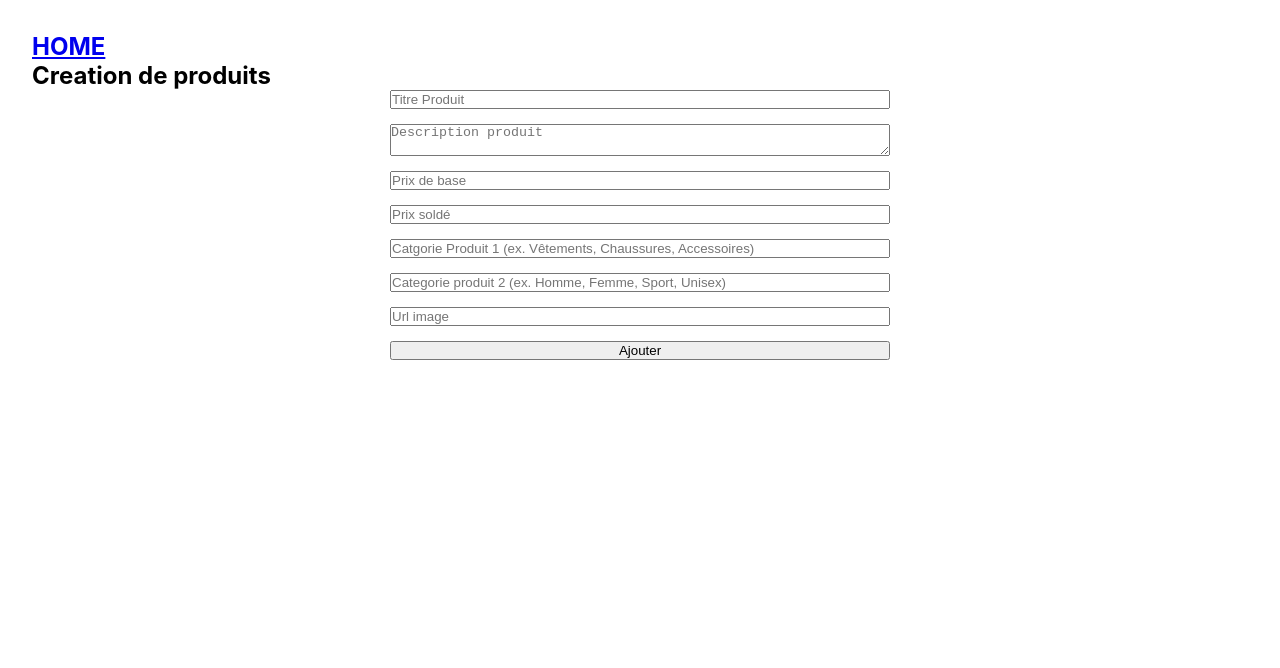
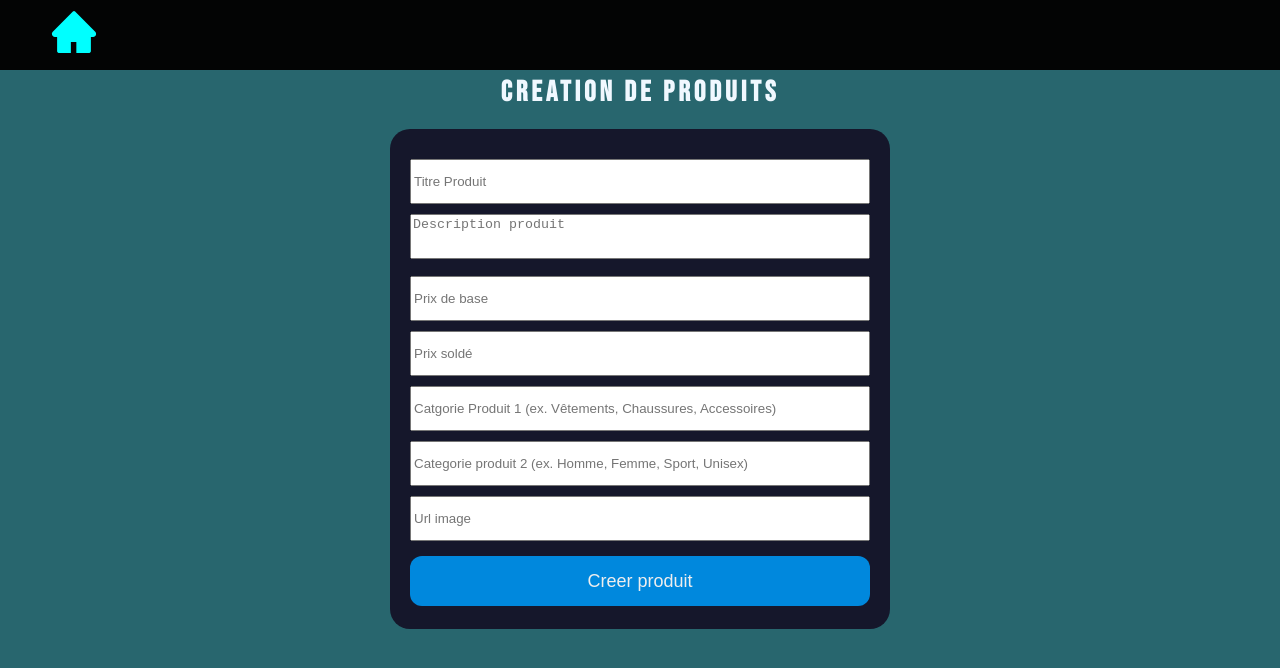
Before and after one commit to AndyBalago/ShopTendance, a React (Create React App) app: page /create in a window 1280 px wide. Shown: the top 668 px of the page. Built offline with nearby package versions, Linux system fonts and the light colour scheme; data requests are answered from the project's data file.

Commit message:
Mise en forme de l'App

```diff
--- a/db.json
+++ b/db.json
@@ -145,16 +145,28 @@
       "imageUrl": "https://img.freepik.com/photos-gratuite/maillot-bain-fond-jaune-isole_1303-13545.jpg?w=1380&t=st=1697105745~exp=1697106345~hmac=ac0dbee6a124ac0f32e039be6d18b8df61a56e1294423f2765d1286da55c21da"
     },
     {
-      "id": 13,
-      "title": "Camisa fea",
+      "title": "Camisa",
       "description": "Camisa blanca",
-      "basePrice": 50,
-      "salePrice": 30,
+      "basePrice": 30,
+      "salePrice": 20,
       "imageUrl": "https://img.freepik.com/foto-gratis/sesion-fotos-al-aire-libre-primer-plano-blanco-camisa-casual-negocios_53876-119744.jpg?w=740&t=st=1697530477~exp=1697531077~hmac=4d6b971ae2c32b800ee8a39e414c62590ccc5234312ebc9d828daa3cd6e1a1da",
       "categories": [
         "Vetements",
         "Homme"
-      ]
+      ],
+      "id": 13
+    },
+    {
+      "title": "",
+      "description": "",
+      "basePrice": null,
+      "salePrice": null,
+      "imageUrl": "",
+      "categories": [
+        "",
+        ""
+      ],
+      "id": 14
     }
   ]
 }
--- a/src/App.css
+++ b/src/App.css
@@ -1,26 +1,129 @@
-* {
-  padding: 0;
-  margin: 0;
+@import url(https://fonts.googleapis.com/css2?family=Bebas+Neue&amp;family=Figtree:wght@300;600&amp;display=swap);
+
+*,
+*::before,
+*::after {
+  box-sizing: border-box;
 }
 
+body {
+  margin: 0;
+  padding: 0;
+  padding-bottom: 30px;
+  font-family: "Figtree", sans-serif;
+  font-size: 1.2rem;
+  line-height: 1.6rem;
+  background-color: #28666e;
+  min-height: 100vh;
+
+}
+.navBar{
+    height: 70px;
+    width: 100%;
+    background-color: #030404;
+    border: 1px solid transparent;
+    align-items: center;
+    display: flex;
+    padding-left: 3rem;
+    position: fixed;
+  top: 0;
+  left: 0;
+  right: 0;
+  z-index: 1;
+
+}
+.home{
+  color: aqua;
+  font-size: 50px;
+}
+.home:hover{
+  color: #fbf9f9;
+}
 h1 {
+
   text-align: center;
-  margin-top: 1rem;
+  margin-top: 100px;
+  font-family: "Bebas Neue" ;
+  color: aliceblue;
+  letter-spacing: .25rem;
 }
-.contTitle{
+.productCont{
+  --img-scale: 1.001;
+  --title-color: black;
+  --link-icon-translate: -20px;
+  --link-icon-opacity: 0;
+  position: relative;
+  border-radius: 16px;
+  box-shadow: none;
+  background: #fff;
+  transform-origin: center;
+  transition: all 0.4s ease-in-out;
+  overflow: hidden;
+
+}
+.productCard h2{
+    margin: 0 0 18px 0;
+    font-family: "Bebas Neue", cursive;
+    font-size: 1.9rem;
+    letter-spacing: 0.06em;
+    color: var(--title-color);
+    transition: color 0.3s ease-out;
+
+}
+figure {
+  margin: 0;
+  padding: 0;
+  aspect-ratio: 16 / 9;
+  overflow: hidden;
+}
+figure img {
+  max-width: 100%;
+  transform-origin: center;
+  transform: scale(var(--img-scale));
+  transition: transform 0.4s ease-in-out;
+}
+
+.productBody{
+  padding: 10px;
   display: flex;
-  flex-direction: row;
-  justify-content: space-between;
+  flex-direction: column;
+
 }
+
+.prixCont{
+  display: flex;
+  gap: .5rem;
+  justify-content: end;
+  padding-right: 1rem;
+}
+.prixBase{
+  font-size: 15px;
+  color: red;
+  text-decoration: line-through;
+}
+
+.productCont:has(:hover, :focus) {
+  --img-scale: 1.1;
+  --title-color: #28666e;
+  --link-icon-translate: 0;
+  --link-icon-opacity: 1;
+  box-shadow: rgba(0, 0, 0, 0.16) 0px 10px 36px 0px, rgba(0, 0, 0, 0.06) 0px 0px 0px 1px;
+}
+
 .productsContainer{
   display: grid;
-  padding-top: 2rem;
-  grid-template-columns: repeat(4, auto);
-  padding-left: 2rem;
-  padding-right: 2rem;
-  justify-content: center;
-  gap: 1rem;
-
+  max-width: 100%;
+  margin-inline: auto;
+  padding-inline: 24px;
+  grid-template-columns: repeat(auto-fill, minmax(320px, 1fr));
+  gap: 24px;
+}
+.editDelete{
+  padding: .5rem;
+  display: flex;
+  justify-content: end;
+  gap: .5rem;
+  padding-right: 1rem;
 }
 .delete{
   color: rgb(163, 0, 0);
@@ -29,47 +132,139 @@ h1 {
 .delete:hover{
   color: rgb(185, 107, 107);
 }
-.productCont{
-  width: 1fr;
-  height: 20rem;
-  border: 1px solid black;
+.edit{
+  color: rgb(0, 95, 163);
+  cursor: pointer;
+}
+.edit:hover{
+  color: rgb(80, 162, 221);
+}
+.contCreer{
   display: flex;
-  flex-direction: column;
-  justify-content: center;
-  justify-content: space-between;
-  padding: 1.5rem;
-  border-radius: 1rem;
+  justify-content: end;
+  margin-right: 5rem;
+  align-items: center;
+  margin-bottom: 2rem;
+}
+.contCreer button{
+  background: white;
+  border: solid 2px black;
+  padding: .375em 1.125em;
+  font-size: 1rem;
+  background-color:rgb(33, 32, 32);
+}
+.btnCreer {
+  font-size: 2rem;
+  color: hsl(190deg, 10%, 95%);
+  box-shadow: 0 0px 0px hsla(190deg, 15%, 5%, .2);
+  border-top-left-radius: 0px;
+  border-top-right-radius: 0px;
+  border-bottom-left-radius: 0px;
+  border-bottom-right-radius: 0px;
+  --dur: .05s;
+  --delay: .05s;
+  --radius: 16px;
+  transition:
+    border-top-left-radius var(--dur) var(--delay) ease-out,
+    border-top-right-radius var(--dur) calc(var(--delay)) ease-out,
+    border-bottom-right-radius var(--dur) calc(var(--delay)) ease-out,
+    border-bottom-left-radius var(--dur) calc(var(--delay) ) ease-out,
+    box-shadow calc(var(--dur) * 4) ease-out,
+    transform calc(var(--dur) * 4) ease-out,
 
-}
-.productCont img{
-  width: fit-content;
-  height: 10rem;
-  display: block;
-  margin: auto;
-}
-.prixBase{
-  font-size: 13px;
-  color: red;
-  text-decoration: line-through;
-  text-align: right;
-}
-.prixReduc{
-  font-size: 18px;
-  text-align: right;
-  padding-right: 1rem;
-}
-.formContainer{
-  padding: 2rem;
 
 }
 
-form {
-  width: 500px;
-  margin: 0 auto;
-  box-sizing: border-box;
-  gap: 15px;
+.btnCreer:hover,
+.btnCreer:focus {
+  box-shadow: 0 4px 8px hsla(190deg, 15%, 5%, .2);
+  transform: translateY(-4px);
+  background: hsl(230deg, 50%, 45%);
+  border-top-left-radius: var(--radius);
+  border-top-right-radius: var(--radius);
+  border-bottom-left-radius: var(--radius);
+  border-bottom-right-radius: var(--radius);
+  cursor: pointer;
+}
+.formCont{
+  align-items: center;
   display: flex;
   flex-direction: column;
-  text-align: left;
-  font-family: Arial, "Helvetica Neue", Helvetica, sans-serif;
 }
+.formCont h2{
+  text-align: center;
+  margin-top: 80px;
+  font-family: "Bebas Neue" ;
+  color: aliceblue;
+  letter-spacing: .25rem;
+}
+.formCont form{
+  background-color: #15172b;
+  border-radius: 20px;
+  box-sizing: border-box;
+  height: 500px;
+  padding: 20px;
+  width: 500px;
+}
+
+.input-container {
+  height: 45px;
+  position: relative;
+  width: 100%;
+}
+
+.ic1 {
+  margin-top: 10px;
+}
+
+.ic2,
+.ic3,
+.ic4,
+.ic5,
+.ic6,
+.ic7
+ {
+  margin-top: 10px;
+}
+
+.input {
+  background-color: #303245;
+  border-radius: 12px;
+  border: 0;
+  box-sizing: border-box;
+  color: #eee;
+  font-size: 18px;
+  height: 100%;
+  outline: 0;
+  padding: 4px 20px 0;
+  width: 100%;
+  font-family: 'Courier New';
+}
+.formCont textarea{
+  resize:none;
+  font-family: 'Courier New';
+}
+.submit {
+  background-color: #08d;
+  border-radius: 12px;
+  border: 0;
+  box-sizing: border-box;
+  color: #eee;
+  cursor: pointer;
+  font-size: 18px;
+  height: 50px;
+  margin-top: 15px;
+  outline: 0;
+  text-align: center;
+  width: 100%;
+}
+
+.submit:active {
+  background-color: #06b;
+}
+
+@media screen and (max-width: 960px) {
+  .productCont {
+    container: card/inline-size;
+  }
+}
--- a/src/App.js
+++ b/src/App.js
@@ -6,6 +6,7 @@ import { isEmpty } from './components/utils';
 import ProductForm from './components/ProductForm';
 import { BrowserRouter, Routes, Route } from 'react-router-dom';
 import { Link } from 'react-router-dom';
+import NavBar from './components/NavBar';
 
 
 
@@ -15,11 +16,17 @@ function App() {
 
   return (
     <BrowserRouter>
+    <NavBar>
+
+    </NavBar>
       <Routes>
         <Route path='/' element={
           <div className='content'>
             <h1> Liste de produits</h1>
-            <Link to='/create' className='btnCreer'><button>Creer produit</button></Link>
+            <div className='contCreer'>
+            <Link to='/create' >
+              <button className='btnCreer'>Creer produit</button></Link>
+              </div>
             <div className='productsContainer'>
               {!isEmpty(products) && products.map((product, index) => (
                 <Product pa product={product} key={index}></Product>
@@ -30,7 +37,7 @@ function App() {
         </Route>
         <Route path='/create' element={
           <div className='formContainer'>
-            <Link to='/' className='btnCreer'><h2>HOME</h2></Link>
+
             <ProductForm></ProductForm>
           </div>
         }></Route>
--- /dev/null
+++ b/src/components/NavBar.js
@@ -0,0 +1,18 @@
+import React from 'react'
+import { AiFillHome } from 'react-icons/ai'
+import { Link } from 'react-router-dom'
+
+
+const NavBar = () => {
+  return (
+    <div className='navBar'>
+        <div className='title'>
+        <Link to='/'>
+            <AiFillHome className='home'/>
+        </Link>
+        </div>
+    </div>
+  )
+}
+
+export default NavBar
--- a/src/components/Product.js
+++ b/src/components/Product.js
@@ -28,7 +28,7 @@ const Product = ({ product }) => {
             basePrice: uubasePrice,
             salePrice: uusalePrice,
             imageUrl: uImgUrl,
-            categories: [uCate1,uCate2],
+            categories: [uCate1, uCate2],
         };
 
         dispatch(editProduct(productData));
@@ -75,15 +75,17 @@ const Product = ({ product }) => {
                     <input id='boutton' type='submit' value="Valider modification" ></input>
                 </form>
             ) : (
-                <div>
-                    <div className='contTitle'>
+                <div className='productCard'>
+                    <figure>
+                        <img className='imgProduct' src={product.imageUrl} alt='...'></img>
+                    </figure>
+                    <div className='productBody'>
                         <h2 className='productTitle'>{product.title}</h2>
-                    </div >
-                    <img className='imgProduct' src={product.imageUrl} alt='...'></img>
                         <p className='descrProduct'>{product.description}</p>
                         <div className='prixCont'>
                             <p className='prixBase'>{product.basePrice}€</p>
                             <p className='prixReduc'>{product.salePrice}€</p>
+                        </div>
                     </div>
                 </div>
             )}
--- a/src/components/ProductForm.js
+++ b/src/components/ProductForm.js
@@ -35,14 +35,14 @@ const ProductForm = () => {
         <div className='formCont'>
             <h2 className='titreForm'>Creation de produits</h2>
             <form ref={formRef} onSubmit={e => handleForm(e)}>
-                <input id='titreProduit' type='text' placeholder='Titre Produit'></input>
-                <textarea id='descrip' placeholder='Description produit'></textarea>
-                <input id='prixBase' type='number' placeholder='Prix de base'></input>
-                <input id='prixSolde' type='number' placeholder='Prix soldé'></input>
-                <input id='cate1Produit' type='text' placeholder='Catgorie Produit 1 (ex. Vêtements, Chaussures, Accessoires)'></input>
-                <input id='cate2Produit' type='text' placeholder='Categorie produit 2 (ex. Homme, Femme, Sport, Unisex)'></input>
-                <input id='img' type='url' placeholder='Url image'></input>
-                <input id='boutton' type='submit' value='Ajouter'></input>
+                <input className='input-container ic1' id='titreProduit' type='text' placeholder='Titre Produit'></input>
+                <textarea className='input-container ic2' id='descrip' placeholder='Description produit'></textarea>
+                <input className='input-container ic3' id='prixBase' type='number' placeholder='Prix de base'></input>
+                <input className='input-container ic4' id='prixSolde' type='number' placeholder='Prix soldé'></input>
+                <input className='input-container ic5' id='cate1Produit' type='text' placeholder='Catgorie Produit 1 (ex. Vêtements, Chaussures, Accessoires)'></input>
+                <input className='input-container ic6' id='cate2Produit' type='text' placeholder='Categorie produit 2 (ex. Homme, Femme, Sport, Unisex)'></input>
+                <input className='input-container ic7' id='img' type='url' placeholder='Url image'></input>
+                <input className='submit' id='boutton' type='submit' value='Creer produit'></input>
             </form>
         </div>
     )
```
Lines whose indentation alone changed are shown as unchanged.
